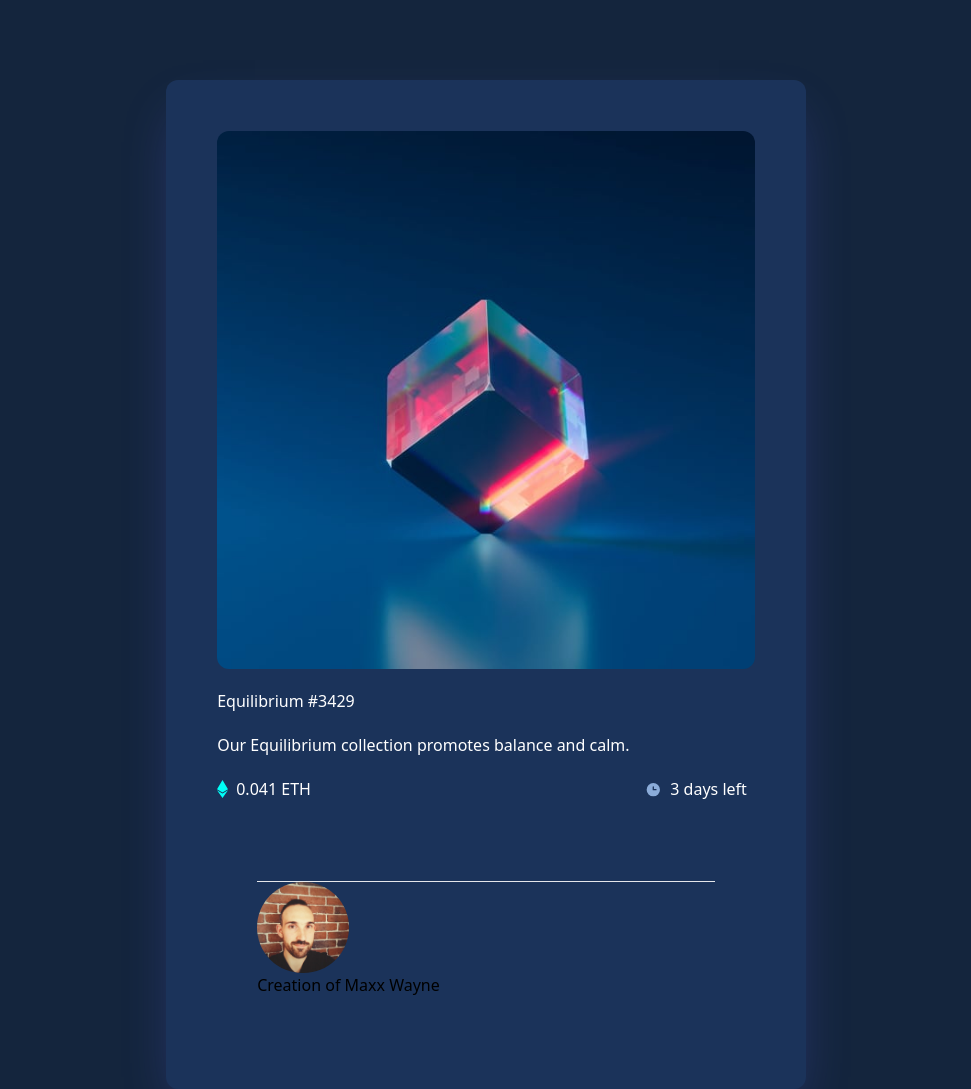
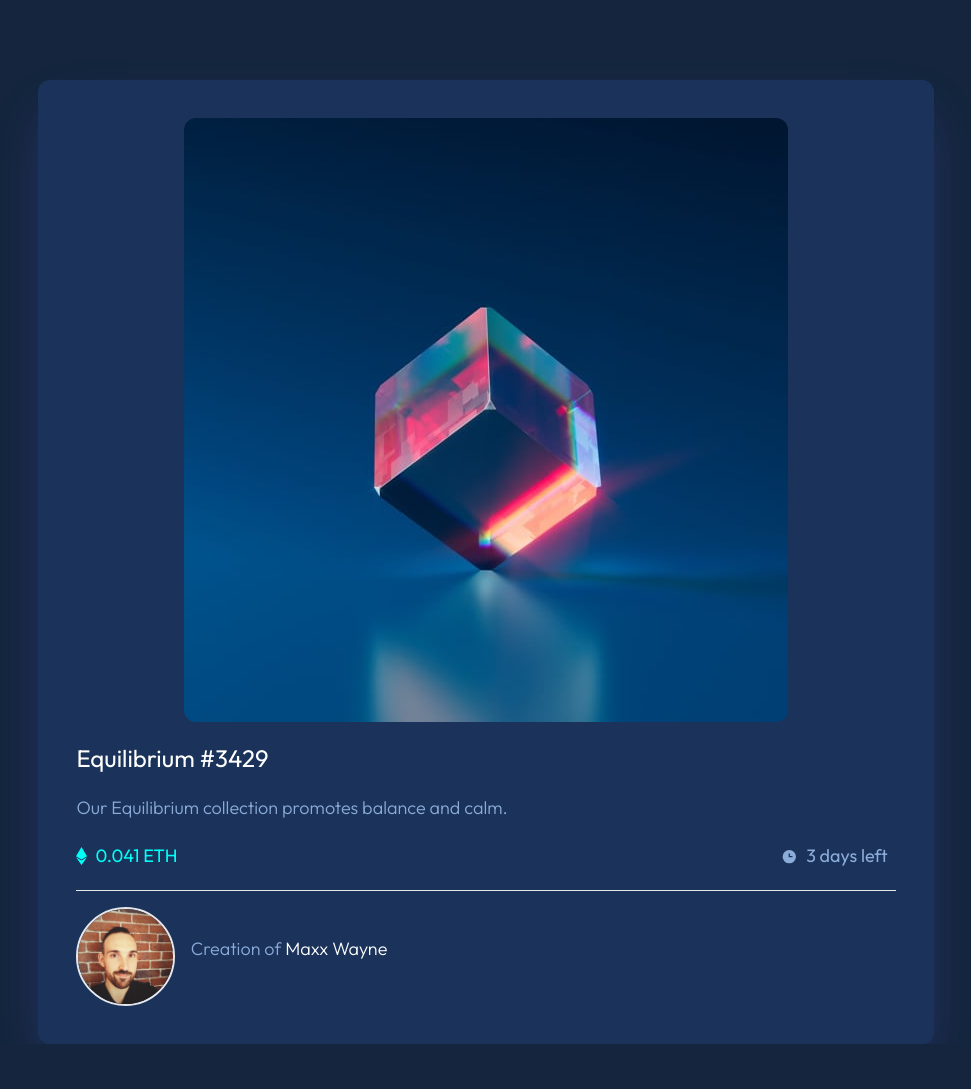
Before and after one commit to FreeCodeTheory/NFT-Card-Component-Challenge, a website: page index.html in a window 1280 px wide. Shown: the whole page, without its empty margins (154-1125 px from the left). After the commit the page ends 1044 px from the top, so only its background shows below. Drawn offline with Linux system fonts and the light colour scheme.

Commit message:
Final Commit

```diff
--- a/index.html
+++ b/index.html
@@ -10,8 +10,8 @@
 
   <title>Frontend Mentor | NFT preview card component</title>
 
+  <link rel="stylesheet" href="/dist/style.css">
   <link rel="stylesheet" href="/css/style.css">
-  <link rel="stylesheet" href="/dist/style.css">
 
   <link rel="preconnect" href="https://fonts.googleapis.com">
   <link rel="preconnect" href="https://fonts.gstatic.com" crossorigin>
@@ -19,36 +19,36 @@
 
 </head>
 
-<body class="flex justify-center bg-dark-blue-body">
-  <div class="w-3/6 mt-20 p-[4%] bg-dark-blue-card rounded-xl shadow-2xl shadow-indigo-500/30">
+<body class="flex justify-center bg-dark-blue-body font-Outfit text-lg">
+  <div class="desktop:w-[50%] mobile:w-[70%] mt-20 p-[3%] bg-dark-blue-card rounded-xl shadow-2xl shadow-indigo-500/30">
     <section class="mb-5 flex justify-center">
       <img src="/images/image-equilibrium.jpg" alt="" class="rounded-xl">
     </section>
     <div class="divide-y-[0.1px]">
-      <section class="flex flex-col justify-center align-middle text-white">
-        <h1 class="mb-5">
+      <section class="flex flex-col justify-center mb-5 text-white">
+        <h1 class="mb-5 text-2xl">
           Equilibrium #3429
         </h1>
-        <p class="mb-5">Our Equilibrium collection promotes balance and calm.</p>
-        <div class="mb-5 flex justify-between items-baseline">
-          <div class="mb-5 flex justify-start items-center">
+        <p class="mb-5 font-thin text-soft-blue">Our Equilibrium collection promotes balance and calm.</p>
+        <div class="flex justify-between">
+          <div class="flex justify-start items-center">
             <svg class="mr-2" width="11" height="18" xmlns="http://www.w3.org/2000/svg">
               <path d="M11 10.216 5.5 18 0 10.216l5.5 3.263 5.5-3.262ZM5.5 0l5.496 9.169L5.5 12.43 0 9.17 5.5 0Z"
                 fill="#00FFF8" /></svg>
-            <p class="mr-2">0.041 ETH</p>
+            <p class="mr-2 text-cyan">0.041 ETH</p>
           </div>
           <div class="flex justify-start items-center">
             <svg class="mr-2" width="17" height="17" xmlns="http://www.w3.org/2000/svg">
               <path
                 d="M8.305 2.007a6.667 6.667 0 1 0 0 13.334 6.667 6.667 0 0 0 0-13.334Zm2.667 7.334H8.305a.667.667 0 0 1-.667-.667V6.007a.667.667 0 0 1 1.334 0v2h2a.667.667 0 0 1 0 1.334Z"
                 fill="#8BACD9" /></svg>
-            <p class="mr-2">3 days left</p>
+            <p class="mr-2 text-soft-blue">3 days left</p>
           </div>
         </div>
       </section>
-      <section class="m-10">
-        <img src="/images/0.jpeg" alt="" class="w-[20%] rounded-full">
-        <p class="nft-credits">Creation of Maxx Wayne</p>
+      <section class="flex justify-start items-center text-white">
+        <img src="/images/0.jpeg" alt="" class="w-[12%] mt-4 mr-4 border-2 rounded-full">
+        <p class="font-thin"><span class="text-soft-blue">Creation of</span> Maxx Wayne</p>
       </section>
     </div>
   </div>
--- a/tailwind.config.js
+++ b/tailwind.config.js
@@ -1,21 +1,29 @@
 module.exports = {
-  content: ["./src/**/*.{html,js}"],
+  content: [
+    './components/**/*.{html,js}',
+    './pages/**/*.{html,js}',
+    './index.html',
+  ],
   theme: {
     extend: {
+      fontFamily: {
+        'Outfit': ['Outfit'],
+      },
       colors: {
         'dark-blue-body': '#14253D',
         'dark-blue-card': '#1B335A',
+        'soft-blue': '#8BACDA',
+        'cyan': '#00FFF7',
       },
       screens: {
         'mobile': '375px',
         // => @media (min-width: 375px) { ... }
-
         'desktop': '1440px',
         // => @media (min-width: 1440px) { ... }
       },
       boxShadow: {
         'shadow-1': '0px 8px 2px 6px #000000',
-      }
+      },
     },
   },
   plugins: [],
```
Also changed, not shown: dist/style.css.
